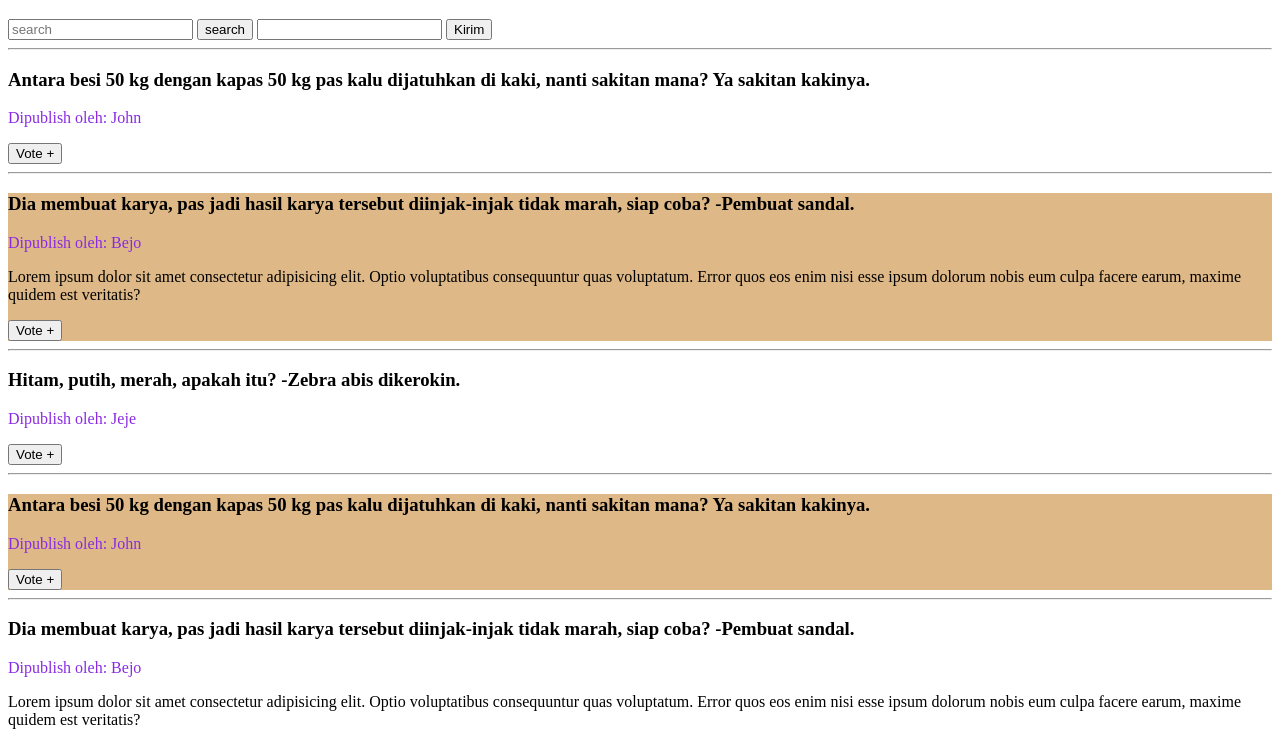
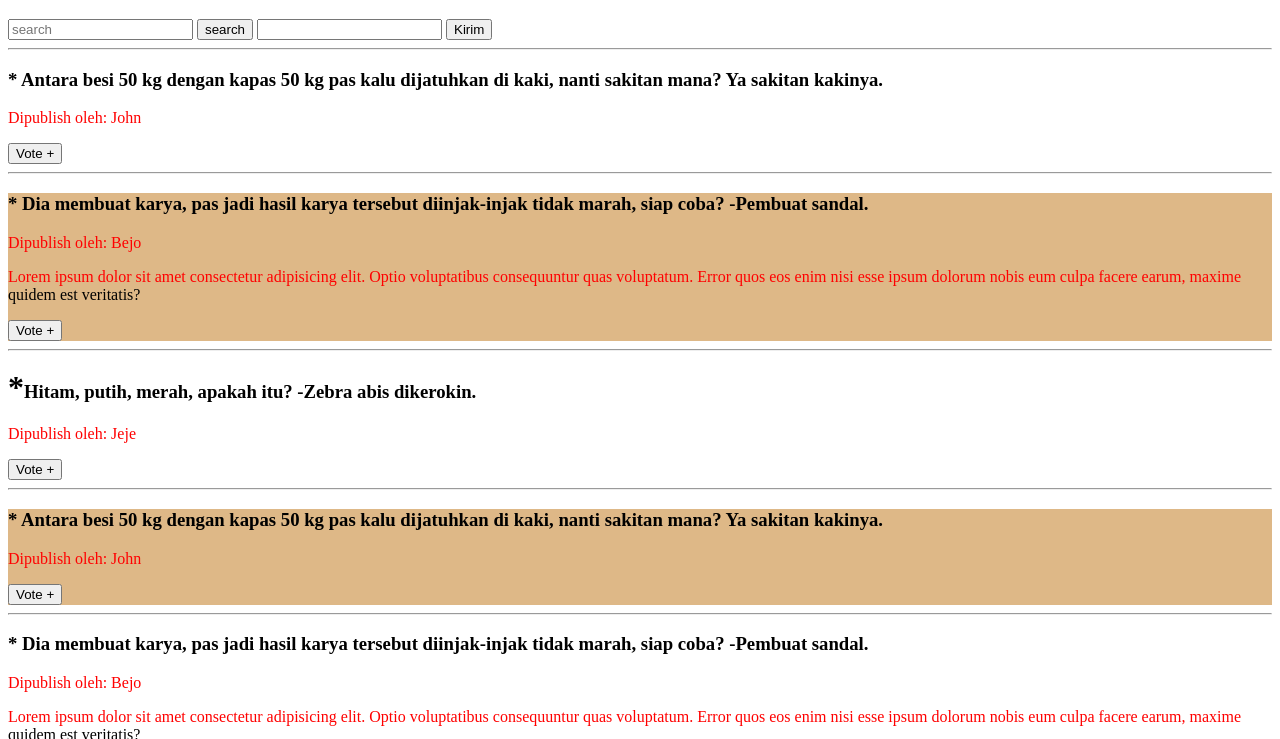
Before and after one commit to MukhAzizF/belajar-css, a plain HTML site: page blog.html in a window 1280 px wide. Shown: the part 61-800 px from the top of the page. Drawn offline with Linux system fonts and the light colour scheme.

Commit message:
Pseudo Element

```diff
--- a/blog.html
+++ b/blog.html
@@ -30,6 +30,18 @@
 
       section:nth-of-type(2n) {
         background-color: burlywood;
+      }
+
+      section h3::first-letter {
+        font-size: xx-large;
+      }
+
+      section p::first-line {
+        color: rgb(255, 0, 0);
+      }
+
+      section h3::before {
+        content: "*";
       }
     </style>
   </head>
```
